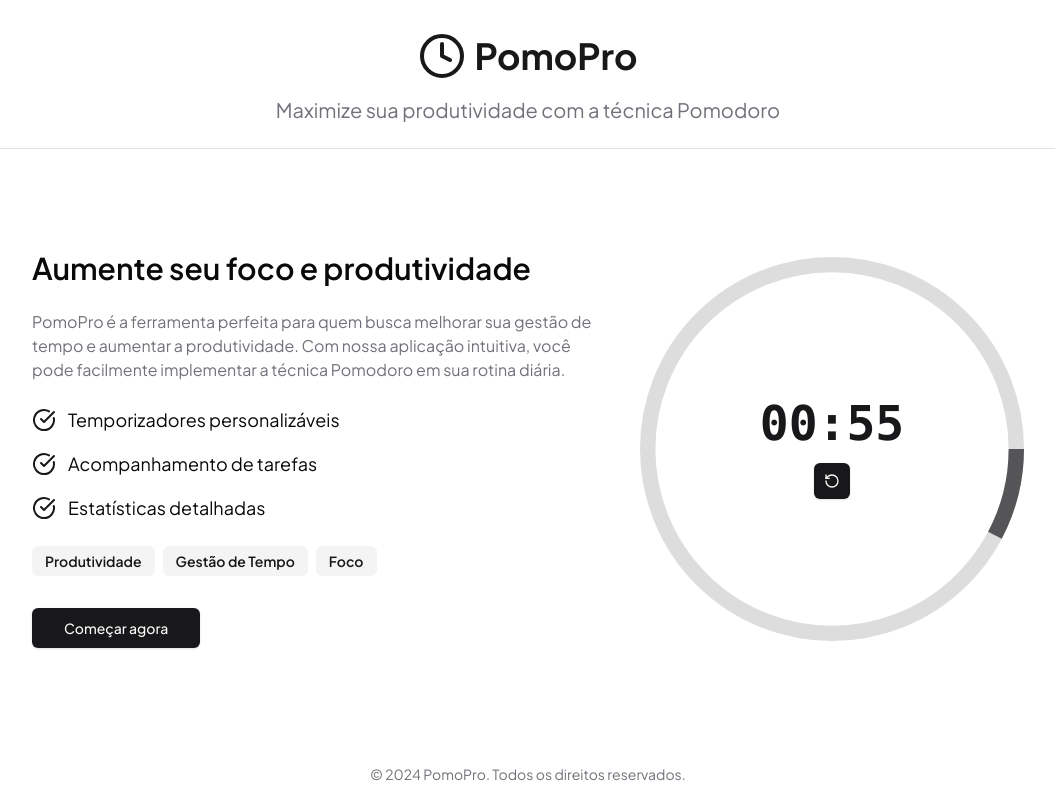
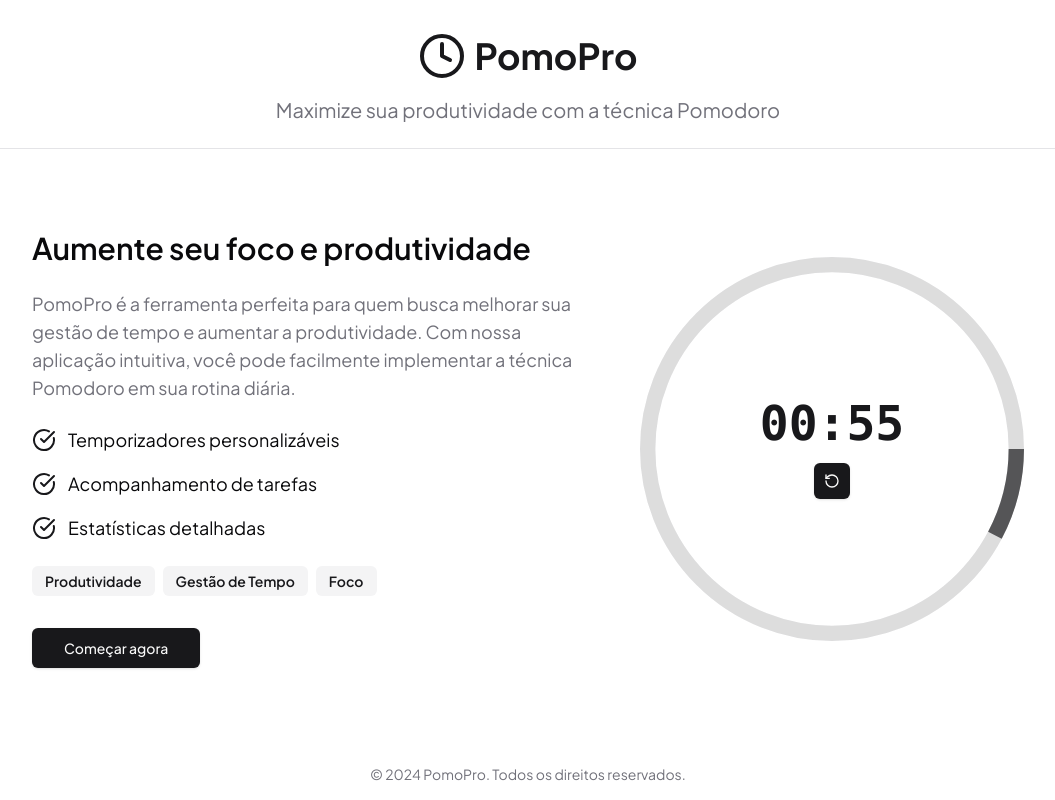
Before and after one commit to santozxy/firebase-auth, a Next.js app: page / in a window 1280 px wide. Shown: the whole page, without its empty margins (112-1167 px from the left). Built offline with nearby package versions, Linux system fonts and the light colour scheme.

Commit message:
:lipstick: feat: Melhorias UI UX

```diff
--- a/src/app/(pomopro)/components/header/header.tsx
+++ b/src/app/(pomopro)/components/header/header.tsx
@@ -1,5 +1,3 @@
-
-import { Timer } from "lucide-react";
 import React from "react";
 import { DropdownOptions } from "./dropdown-options";
 
@@ -7,8 +5,7 @@
   return (
     <header className="p-4 flex justify-between items-center sticky top-0 z-50 border-b">
       <div className="flex items-center justify-center">
-        <Timer className="h-8 w-8 mr-2" />
-        <h1 className="text-2xl font-bold">PomoPro</h1>
+        <h1 className="text-2xl font-semibold">Olá, Monnuery 👋</h1>
       </div>
       <DropdownOptions />
     </header>
--- a/src/app/page.tsx
+++ b/src/app/page.tsx
@@ -23,7 +23,7 @@
           <h2 className="text-3xl font-semibold mb-6">
             Aumente seu foco e produtividade
           </h2>
-          <p className="text-muted-foreground mb-6">
+          <p className="text-muted-foreground mb-6 text-lg">
             PomoPro é a ferramenta perfeita para quem busca melhorar sua gestão
             de tempo e aumentar a produtividade. Com nossa aplicação intuitiva,
             você pode facilmente implementar a técnica Pomodoro em sua rotina
```
